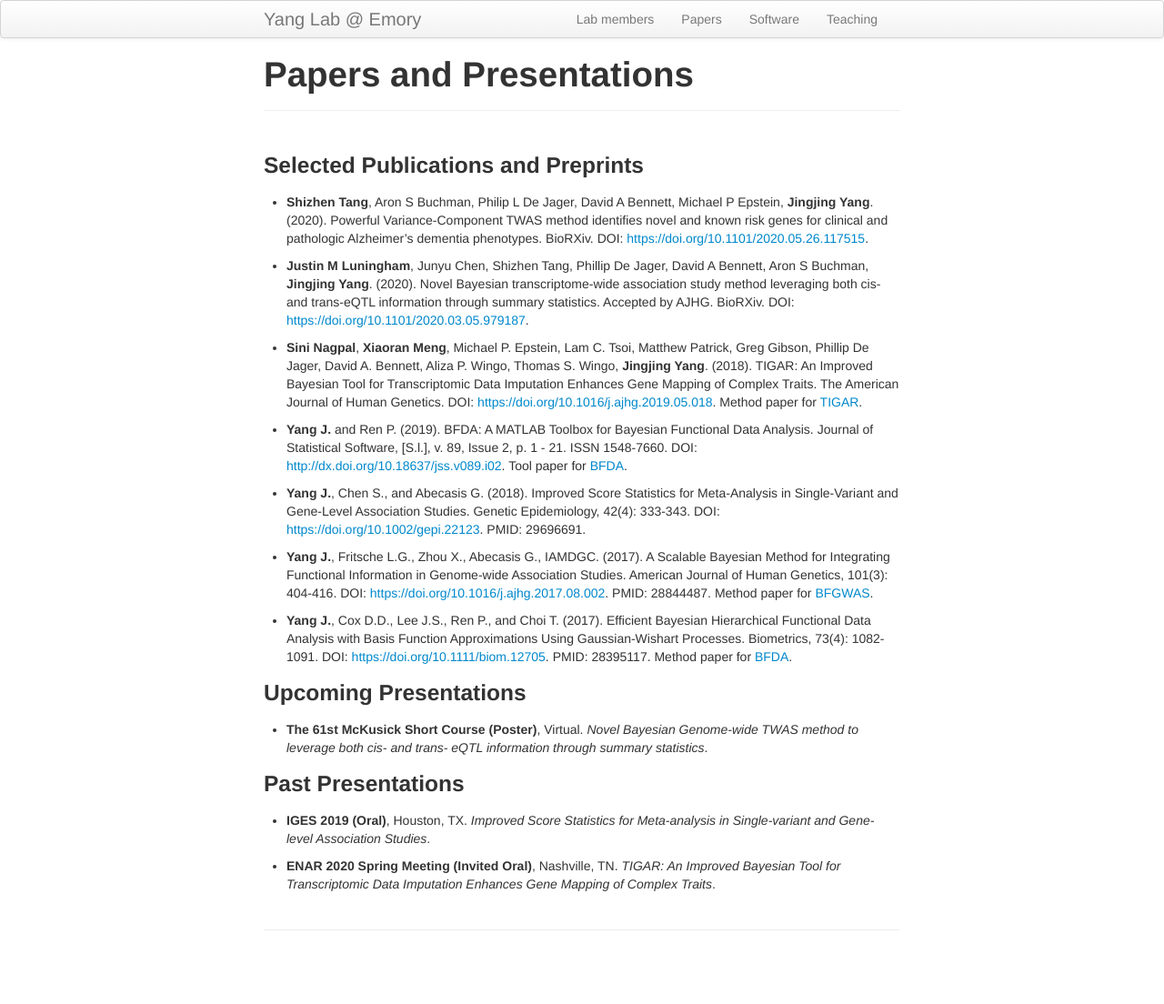
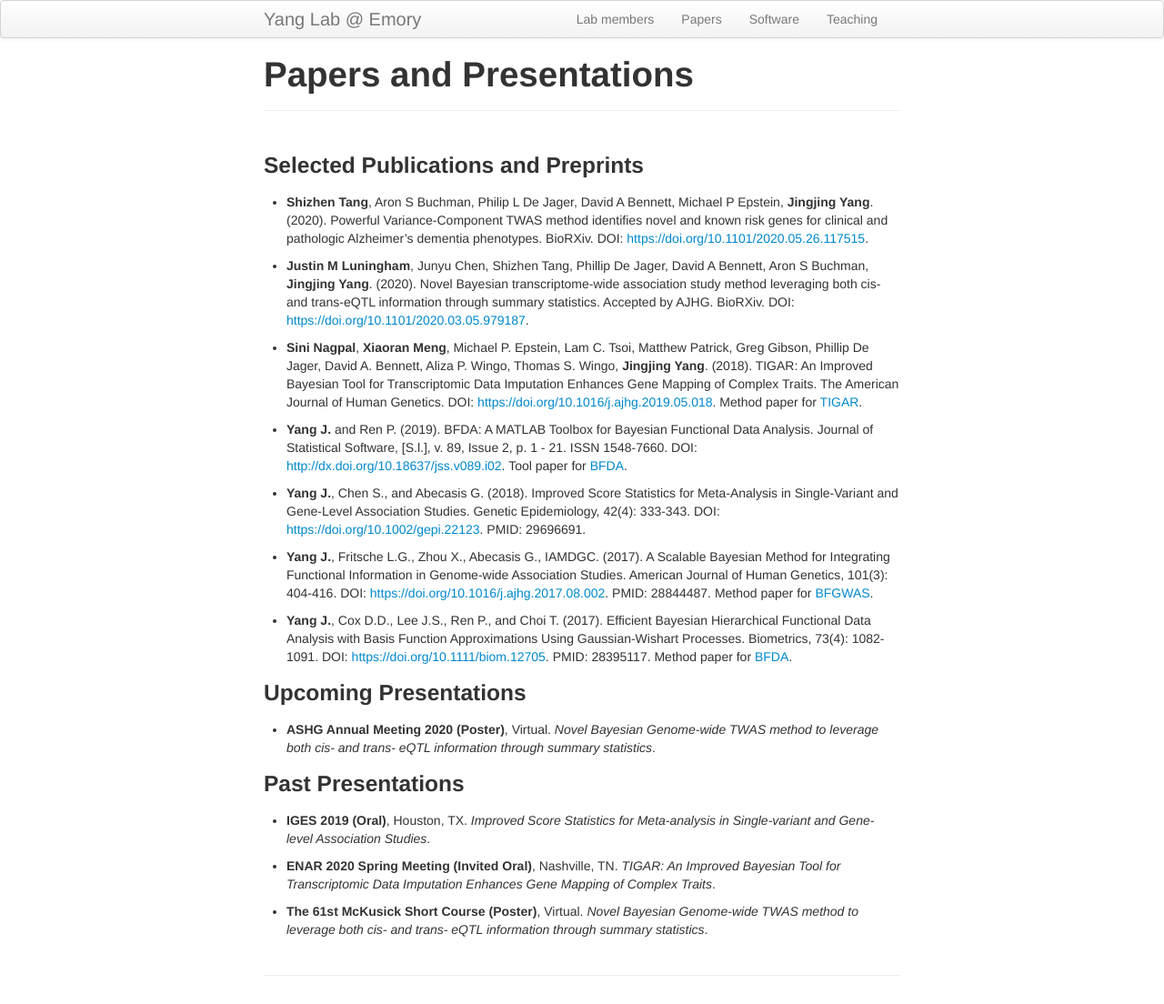
Before and after one commit to yanglab-emory/yanglab-emory.github.io, a Jekyll site: the page built from pages/papers.md, in a window 1280 px wide. Shown: the whole page at 91% size. Built offline with Jekyll 4.4.1, drawn with Linux system fonts in a browser that asks for light colours; before the commit the page ends 1054 px from its top, so only the background shows below that.

Commit message:
update paper

```diff
--- a/pages/papers.md
+++ b/pages/papers.md
@@ -22,7 +22,7 @@ title: "Papers and Presentations"
 
 ### Upcoming Presentations
 
-* **The 61st McKusick Short Course (Poster)**, Virtual. _Novel Bayesian Genome-wide TWAS method to leverage both cis- and trans- eQTL information through summary statistics_.
+* **ASHG Annual Meeting 2020 (Poster)**, Virtual. _Novel Bayesian Genome-wide TWAS method to leverage both cis- and trans- eQTL information through summary statistics_.
 
 ### Past Presentations
 
@@ -30,3 +30,5 @@ title: "Papers and Presentations"
 
 * **ENAR 2020 Spring Meeting (Invited Oral)**, Nashville, TN. _TIGAR: An Improved Bayesian Tool for
 Transcriptomic Data Imputation Enhances Gene Mapping of Complex Traits_.
+
+* **The 61st McKusick Short Course (Poster)**, Virtual. _Novel Bayesian Genome-wide TWAS method to leverage both cis- and trans- eQTL information through summary statistics_.
```
